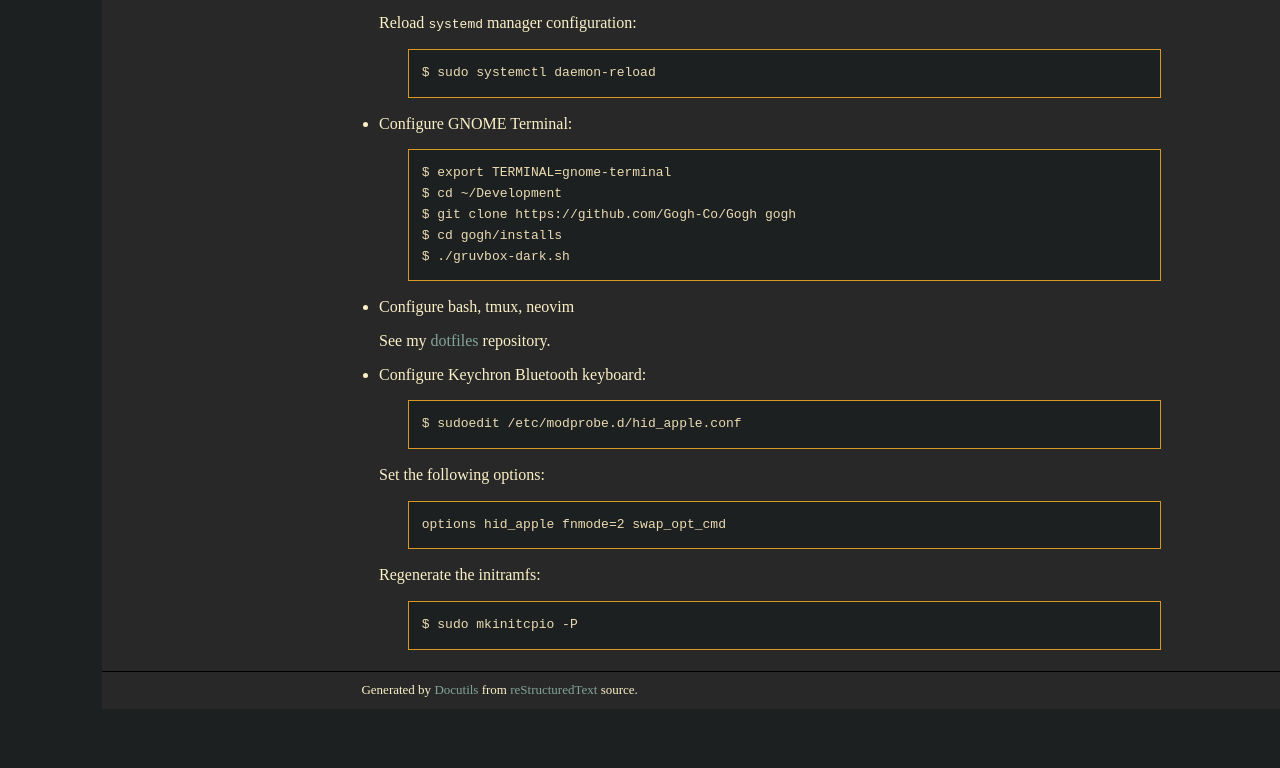
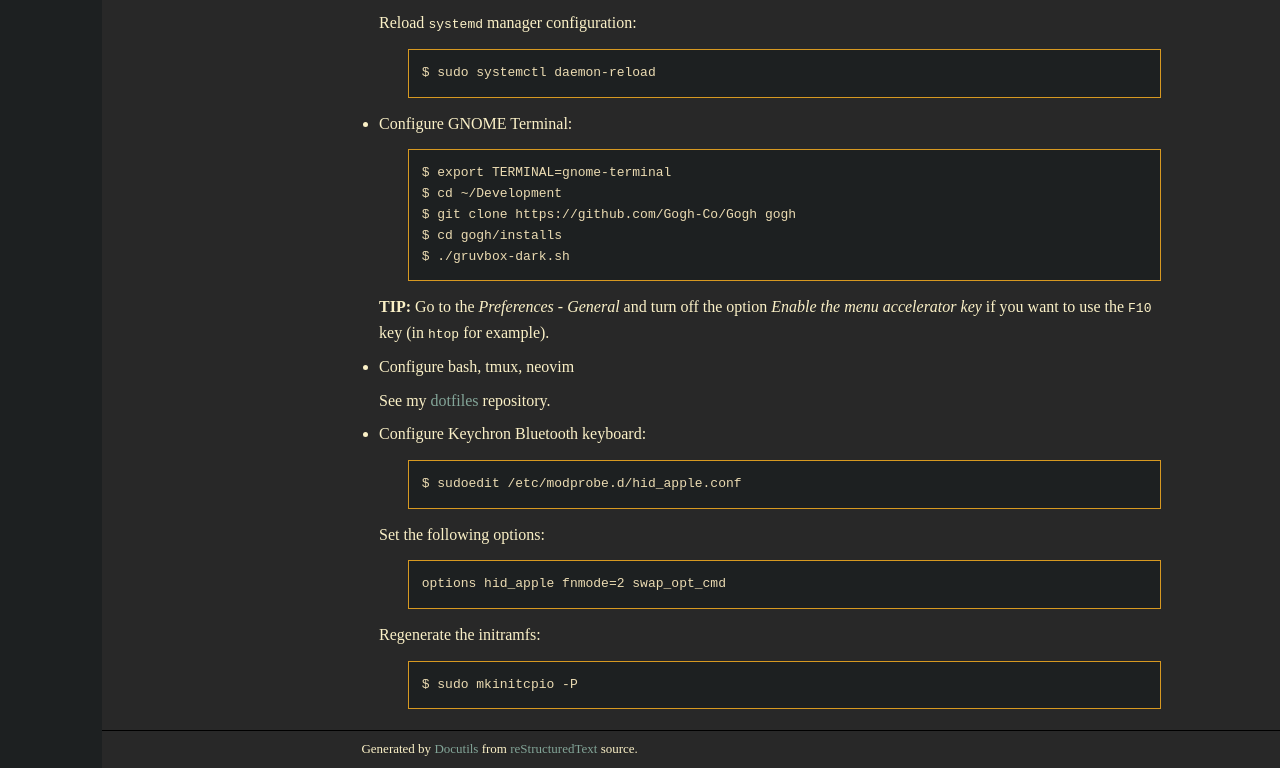
Before and after one commit to retuow/retuow.github.io, a plain HTML site: page index.html in a window 1280 px wide. Shown: the part 6087-6855 px from the top of the page. Before the commit the page ends 6796 px from the top, so only its background shows below. Drawn offline with Linux system fonts and the light colour scheme.

Commit message:
Add F10 key conflict "fix" for gnome-terminal

```diff
--- a/index.html
+++ b/index.html
@@ -1075,6 +1075,9 @@ $ cd ~/Development
 $ git clone https://github.com/Gogh-Co/Gogh gogh
 $ cd gogh/installs
 $ ./gruvbox-dark.sh</pre>
+<p><strong>TIP:</strong> Go to the <em>Preferences - General</em> and turn off the option
+<em>Enable the menu accelerator key</em> if you want to use the <span class="docutils literal">F10</span> key
+(in <span class="docutils literal">htop</span> for example).</p>
 </li>
 <li><p>Configure bash, tmux, neovim</p>
 <p>See my <a class="reference external" href="https://github.com/retuow/dotfiles">dotfiles</a> repository.</p>
```
Also changed, not shown: 1 other file.
